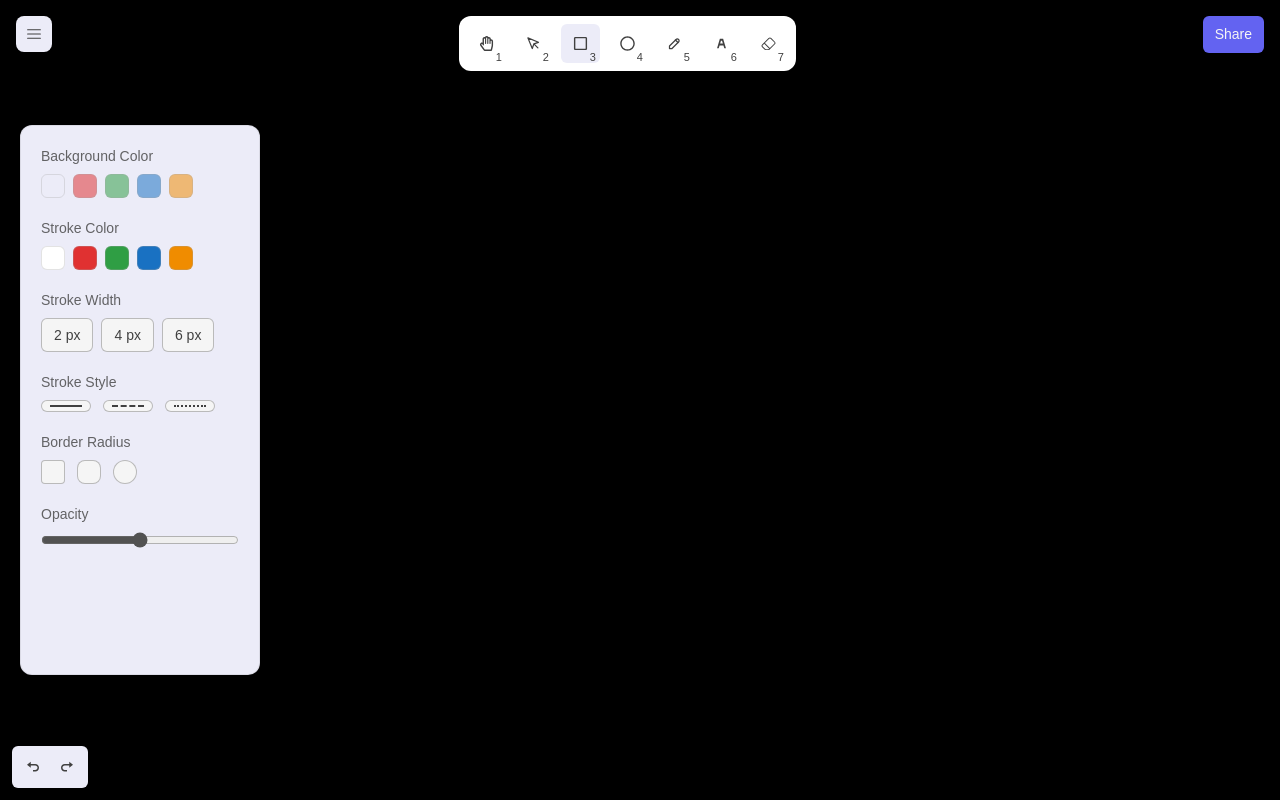
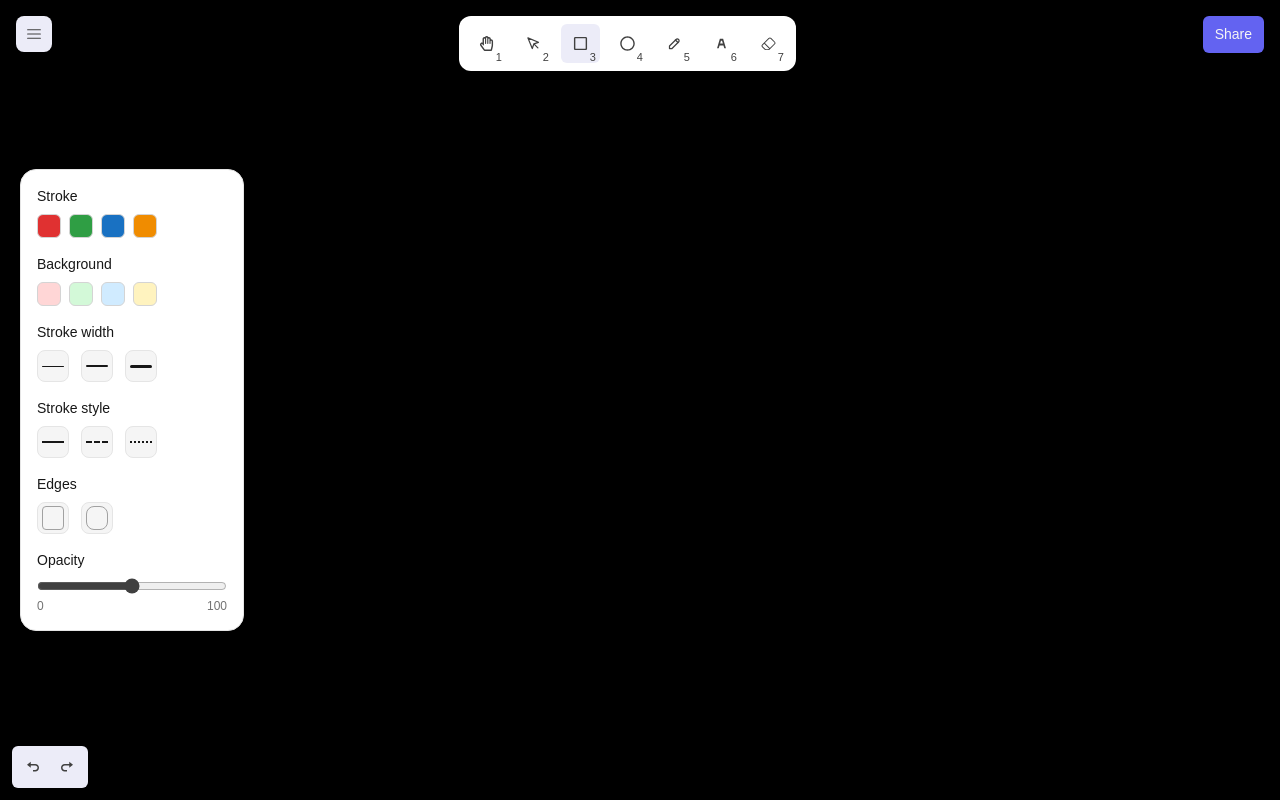
Before and after one commit to DevDesignAmitesh/excalidraw-clone-real, a Next.js app in the folder apps/next-app/: page / in a window 1280 px wide. Both pictures are taken after a click on the element "rectangle". Built offline with nearby package versions, Linux system fonts and the light colour scheme.

Commit message:
fixed dragging of shapes and made the tool-side bar working

```diff
--- a/apps/next-app/src/components/ToolSideBar.tsx
+++ b/apps/next-app/src/components/ToolSideBar.tsx
@@ -1,173 +1,169 @@
-import { Shape, toolType } from "@/utils/types";
-import { Dispatch, SetStateAction } from "react";
+import { Shape, strokeStyle, toolType } from "@/utils/types";
 
 interface ToolSideBarProps {
   selectedTool: toolType;
-  setShapesDetails: Dispatch<SetStateAction<Shape>>;
+  updateShape: (shape: Partial<Shape>) => void;
 }
 
 export const ToolSideBar = ({
   selectedTool,
-  setShapesDetails,
+  updateShape,
 }: ToolSideBarProps) => {
-  const softerBackgrounds = [
-    "#000",
-    "#e03131",
-    "#2f9e44",
-    "#F9E2AF",
-    "#FECACA",
-    "#E9D5FF",
-  ];
-
-  const backroundColors = [
-    "",
-    "#e0313188",
-    "#2f9e4488",
-    "#1971c288",
-    "#f08c0088",
-  ];
-  const strokeColors = ["#fff", "#e03131", "#2f9e44", "#1971c2", "#f08c00"];
-
-  const colorPalette = softerBackgrounds;
+  const strokeColors = ["#e03131", "#2f9e44", "#1971c2", "#f08c00"];
+  const backgroundColors = ["#ffd6d6", "#d3f9d8", "#d0ebff", "#fff3bf"];
 
   return (
     <div
-      className="absolute left-5 top-1/2 -translate-y-1/2 dark:text-neutral-200 text-neutral-700
-      dark:bg-[#232329] bg-[#ececf8] p-5 rounded-xl shadow-lg
-      flex flex-col justify-start items-start w-60 h-[550px] gap-5 border border-neutral-700/10 dark:border-neutral-600/20"
+      className="absolute left-5 top-1/2 -translate-y-1/2
+      w-56 h-auto rounded-2xl
+      bg-white text-neutral-700
+      dark:bg-[#1f1f26] dark:text-neutral-200
+      shadow-lg dark:shadow-xl
+      border border-neutral-200 dark:border-neutral-700/40
+      flex flex-col gap-4 p-4"
     >
-      {/* Background Color */}
+      {/* -------- Stroke -------- */}
+      <Section title="Stroke">
+        <div className="flex gap-2 flex-wrap">
+          {strokeColors.map((c) => (
+            <ColorBtn
+              onClick={() => updateShape({ strokeColor: c })}
+              key={c}
+              color={c}
+            />
+          ))}
+        </div>
+      </Section>
+
+      {/* -------- Background -------- */}
       {selectedTool !== "text" && selectedTool !== "pencil" && (
-        <section className="flex flex-col w-full gap-2">
-          <p className="text-sm font-medium capitalize opacity-80">
-            Background color
-          </p>
-          <div className="flex flex-wrap gap-2">
-            {backroundColors.map((item) => (
-              <button
-                title={item === "" ? "transparent" : item}
-                key={item}
-                onClick={() =>
-                  setShapesDetails((p) => ({ ...p, bgColor: item }))
-                }
-                style={{ backgroundColor: item === "" ? "transparent" : item }}
-                className="cursor-pointer hover:scale-[1.1] transition-transform rounded-md h-6 w-6 border border-neutral-400/30"
+        <Section title="Background">
+          <div className="flex gap-2 flex-wrap">
+            {backgroundColors.map((c, i) => (
+              <ColorBtn
+                onClick={() => updateShape({ bgColor: c })}
+                key={i}
+                color={c}
               />
             ))}
           </div>
-        </section>
+        </Section>
       )}
 
-      {/* Stroke Color */}
-      <section className="flex flex-col w-full gap-2">
-        <p className="text-sm font-medium capitalize opacity-80">
-          {selectedTool === "text" ? "Font" : "Stroke"} color
-        </p>
-        <div className="flex flex-wrap gap-2">
-          {strokeColors.map((item) => (
-            <button
-              key={item}
-              style={{ backgroundColor: item }}
-              className="cursor-pointer hover:scale-[1.1] transition-transform rounded-md h-6 w-6 border border-neutral-400/30"
-            />
-          ))}
-        </div>
-      </section>
-
-      {/* Stroke Width */}
+      {/* -------- Stroke width -------- */}
       {selectedTool !== "text" && (
-        <section className="flex flex-col w-full gap-2">
-          <p className="text-sm font-medium capitalize opacity-80">
-            Stroke width
-          </p>
-          <div className="flex justify-start items-center gap-2">
-            {["2", "4", "6"].map((item) => (
-              <button
-                key={item}
-                // onClick={() => setStrokeWidth(Number(item))}
-                className="cursor-pointer hover:scale-[1.1] transition-transform rounded-md px-3 py-1.5
-              text-sm border dark:border-neutral-500 border-neutral-400/70 bg-neutral-100 dark:bg-neutral-800"
-              >
-                {item + " px"}
-              </button>
+        <Section title="Stroke width">
+          <div className="flex gap-3">
+            {[2, 4, 6].map((w) => (
+              <IconBtn key={w}>
+                <div
+                  className="w-6 rounded-full
+                  bg-neutral-900 dark:bg-neutral-100"
+                  style={{ height: w / 2 }}
+                />
+              </IconBtn>
             ))}
           </div>
-        </section>
+        </Section>
       )}
 
-      {/* Font Size */}
-      {selectedTool === "text" && (
-        <section className="flex flex-col w-full gap-2">
-          <p className="text-sm font-medium capitalize opacity-80">Font Size</p>
-          <div className="flex justify-start items-center gap-2">
-            {["2", "4", "6"].map((item) => (
-              <button
-                key={item}
-                // onClick={() => setStrokeWidth(Number(item))}
-                className="cursor-pointer hover:scale-[1.1] transition-transform rounded-md px-3 py-1.5
-              text-sm border dark:border-neutral-500 border-neutral-400/70 bg-neutral-100 dark:bg-neutral-800"
-              >
-                {item + " px"}
-              </button>
+      {/* -------- Stroke style -------- */}
+      {selectedTool !== "pencil" && selectedTool !== "text" && (
+        <Section title="Stroke style">
+          <div className="flex gap-3">
+            {["line", "dashed", "dotted"].map((s) => (
+              <IconBtn key={s}>
+                <span
+                  onClick={() => updateShape({ strokeStyle: s as strokeStyle })}
+                  className="w-8 border-b-2
+                  border-neutral-900 dark:border-neutral-100"
+                  style={{ borderStyle: s === "line" ? "solid" : s }}
+                />
+              </IconBtn>
             ))}
           </div>
-        </section>
+        </Section>
       )}
 
-      {/* Stroke Style */}
-      {selectedTool !== "pencil" && selectedTool !== "text" && (
-        <section className="flex flex-col w-full gap-2">
-          <p className="text-sm font-medium capitalize opacity-80">
-            Stroke style
-          </p>
-          <div className="flex justify-start items-center gap-3">
-            {["solid", "dashed", "dotted"].map((item) => (
-              <button
-                key={item}
-                className="cursor-pointer hover:scale-[1.1] transition-transform rounded-md px-2 py-1 flex items-center gap-2
-              border dark:border-neutral-500 border-neutral-400/70 bg-neutral-100 dark:bg-neutral-800"
-              >
-                <span
-                  className="w-8 h-0 border-b-2 inline-block"
-                  style={{ borderStyle: item, borderColor: "currentColor" }}
+      {/* -------- Edges -------- */}
+      {selectedTool !== "circle" && selectedTool !== "text" && (
+        <Section title="Edges">
+          <div className="flex gap-3">
+            {[4, 8].map((r) => (
+              <IconBtn key={r}>
+                <div
+                  className="h-6 w-6
+                  border border-neutral-400 dark:border-neutral-400"
+                  style={{ borderRadius: r }}
                 />
-              </button>
+              </IconBtn>
             ))}
           </div>
-        </section>
+        </Section>
       )}
 
-      {/* Border Radius */}
-      {selectedTool !== "circle" && selectedTool !== "text" && (
-        <section className="flex flex-col w-full gap-2">
-          <p className="text-sm font-medium capitalize opacity-80">
-            Border Radius
-          </p>
-          <div className="flex justify-start items-center gap-3">
-            {["4px", "8px", "12px"].map((item) => (
-              <button
-                key={item}
-                style={{ borderRadius: item }}
-                className="cursor-pointer hover:scale-[1.1] transition-transform
-                border dark:border-neutral-500 border-neutral-400/70
-                h-6 w-6 bg-neutral-100 dark:bg-neutral-800"
-              />
-            ))}
+      {/* -------- Opacity -------- */}
+      <Section title="Opacity">
+        <div className="flex flex-col gap-1">
+          <input
+            type="range"
+            min={0}
+            max={100}
+            defaultValue={50}
+            className="w-full accent-neutral-700 dark:accent-neutral-300"
+          />
+          <div className="flex justify-between text-xs text-neutral-500 dark:text-neutral-400">
+            <span>0</span>
+            <span>100</span>
           </div>
-        </section>
-      )}
-
-      {/* Opacity */}
-      <section className="flex flex-col w-full gap-2">
-        <p className="text-sm font-medium capitalize opacity-80">Opacity</p>
-        <input
-          type="range"
-          max={100}
-          min={0}
-          value={50}
-          className="w-full accent-neutral-600 dark:accent-neutral-300"
-        />
-      </section>
+        </div>
+      </Section>
     </div>
   );
 };
+
+const Section = ({
+  title,
+  children,
+}: {
+  title: string;
+  children: React.ReactNode;
+}) => (
+  <section className="flex flex-col gap-2">
+    <p className="text-sm font-medium text-neutral-900 dark:text-neutral-100">
+      {title}
+    </p>
+    {children}
+  </section>
+);
+
+const ColorBtn = ({
+  color,
+  onClick,
+}: {
+  color: string;
+  onClick: () => void;
+}) => (
+  <button
+    onClick={onClick}
+    className="h-6 w-6 rounded-md
+    border border-neutral-300 dark:border-neutral-500/40
+    hover:scale-110 transition-transform"
+    style={{
+      background: color,
+    }}
+    title={color}
+  />
+);
+
+const IconBtn = ({ children }: { children: React.ReactNode }) => (
+  <button
+    className="h-8 w-8 rounded-lg px-1
+    bg-neutral-100 hover:bg-neutral-200
+    dark:bg-[#2b2b34] dark:hover:bg-[#34343f]
+    flex items-center justify-center
+    border border-neutral-200 dark:border-neutral-600/40"
+  >
+    {children}
+  </button>
+);
--- a/apps/next-app/src/pages-x/CanvasPlayground.tsx
+++ b/apps/next-app/src/pages-x/CanvasPlayground.tsx
@@ -10,6 +10,7 @@ import {
 } from "@/components/HeaderLeftBar";
 import { HeaderRightBar } from "@/components/HeaderRightBar";
 import { ToolSideBar } from "@/components/ToolSideBar";
+import { shapesStorage } from "@/shapes-storage";
 import { CanvasDetailsProps, Shape } from "@/utils/types";
 import { useTheme } from "next-themes";
 import { useEffect, useRef, useState } from "react";
@@ -113,8 +114,14 @@ export const CanvasPlayground = () => {
   };
 
   const deleteCanvas = () => {
-    console.log("is delete running???");
     canvasEngine.current?.clearCanvas();
+  };
+
+  const updateShape = (shape: Partial<Shape>) => {
+    if (!selectedShapeId) return;
+    console.log(selectedShapeId, "running")
+    shapesStorage.updateShape(selectedShapeId, shape);
+    canvasEngine.current?.renderAllTheShapes()
   };
 
   useEffect(() => {
@@ -215,7 +222,6 @@ export const CanvasPlayground = () => {
     canvasEngine.current?.renderAllTheShapes();
   }, [
     canvasDetails.selectedTool,
-    ,
     selectedShapeId,
     shapesDetails,
     theme,
@@ -287,7 +293,7 @@ export const CanvasPlayground = () => {
           selectedShapeId !== null) && (
           <ToolSideBar
             selectedTool={canvasDetails.selectedTool}
-            setShapesDetails={setShapesDetails}
+            updateShape={updateShape}
           />
         )}
         {rightSideBarOpen && (
--- a/apps/next-app/src/shapes-storage/index.ts
+++ b/apps/next-app/src/shapes-storage/index.ts
@@ -19,9 +19,9 @@ class ShapesStorage {
 
   updateShape(shapeId: string, shape: Partial<Shape>) {
     const allShapes = this.getAllShapes();
-    let wantToUpdate = allShapes.find((item) => item.id === shapeId);
+    const wantToUpdate = allShapes.find((item) => item.id === shapeId);
     if (wantToUpdate) {
-      // TODO: MAYBE A ERROR
+      // TODO: MAYBE AN ERROR
       const filterdShapes = allShapes.filter(
         (item) => item.id !== wantToUpdate.id
       );
@@ -32,6 +32,13 @@ class ShapesStorage {
     }
   }
 
+  getShape(shapeId: string) {
+    const allShapes = this.getAllShapes();
+    const wantToUpdate = allShapes.find((item) => item.id === shapeId);
+
+    return wantToUpdate;
+  }
+
   deleteShape(shapeId: string) {
     const allShapes = this.getAllShapes();
     const filterdShapes = allShapes.filter((item) => item.id !== shapeId);
```
Also changed, not shown: apps/next-app/src/canvas-engine/index.ts (+49 -16 lines), apps/next-app/src/utils/types.ts (+4 -16 lines).
